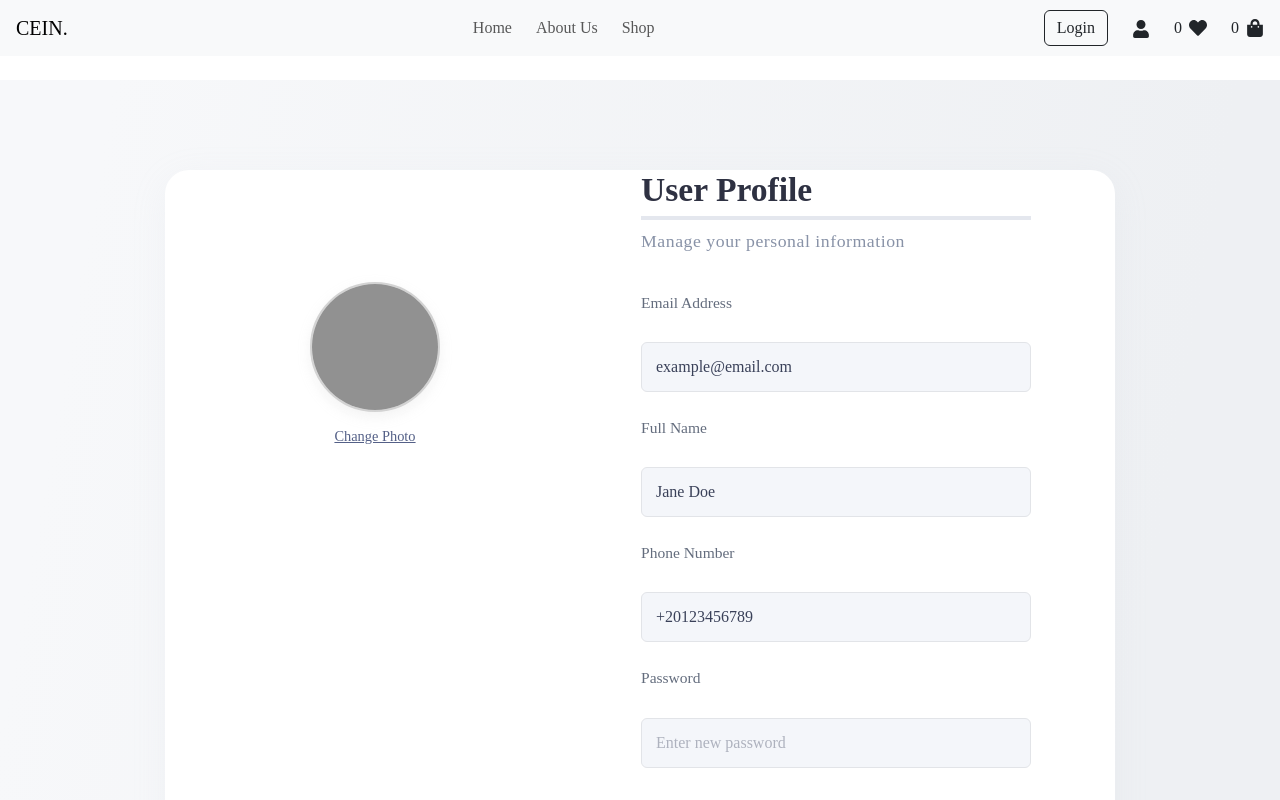
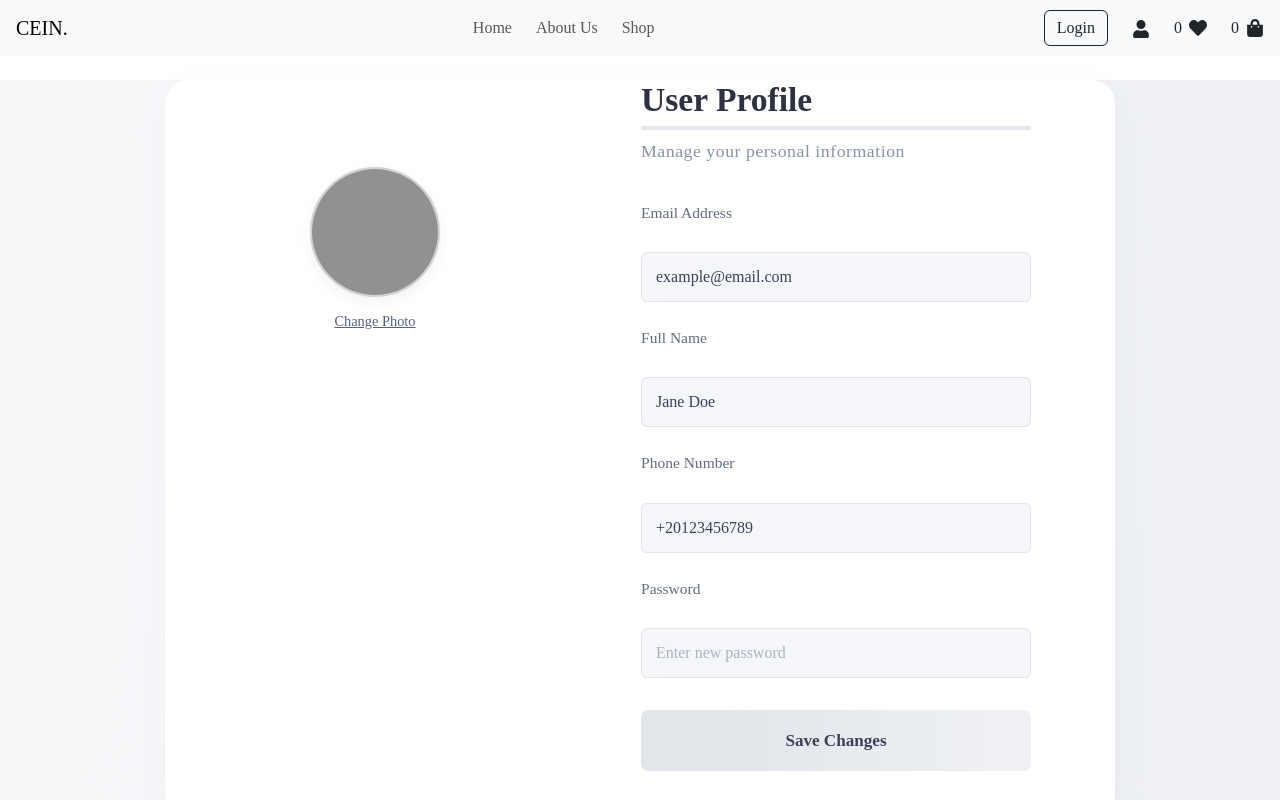
Before and after one commit to Abdelrhman745/Ecommerce-app-, a React (Vite) app: page /profile in a window 1280 px wide. Shown: the top 800 px of the page. Built offline with nearby package versions, Linux system fonts and the light colour scheme; grey boxes are pictures that could not be loaded.

Commit message:
Update UserProfile

```diff
--- a/src/components/UserProfileEdit/UserProfileEdit.tsx
+++ b/src/components/UserProfileEdit/UserProfileEdit.tsx
@@ -23,12 +23,12 @@ const ProfileSubtitle = styled.div`
 `;
 const Section = styled.section`
   width: 100vw;
-  min-height: 650px;
+  min-height: 85vh;
   background: linear-gradient(100deg, #f7f8fa 8%, #eef0f3 87%);
   display: flex;
   justify-content: center;
-  align-items: flex-start;
-  padding: 7vw 0 0 0;
+  align-items: center;
+  padding: 0;
 `;
 const EditGrid = styled.div`
   display: flex;
@@ -37,6 +37,7 @@ const EditGrid = styled.div`
   background: #fff;
   box-shadow: 0 8px 36px 0 rgba(188, 196, 210, 0.11);
   border-radius: 24px;
+  min-height: 340px;
   @media (max-width: 850px) {
     flex-direction: column;
     align-items: center;
@@ -49,7 +50,7 @@ const LeftImgBlock = styled.div`
   align-items: center;
   justify-content: center;
   min-width: 330px;
-  height: 390px;
+  height: 340px;
   border-radius: 0;
   padding: 20px;
   background: none;
@@ -88,6 +89,7 @@ const RightPanel = styled.div`
   display: flex;
   flex-direction: column;
   align-items: flex-start;
+  justify-content: center;
   @media (max-width: 850px) {
     padding: 36px 18px 32px 18px;
     width: 100%;
@@ -215,13 +217,11 @@ const UserProfileEdit: React.FC = () => {
             onChange={handleImageChange}
           />
         </LeftImgBlock>
-
         <RightPanel>
           <ProfileTitleWrap>
             <ProfileTitle>User Profile</ProfileTitle>
             <ProfileSubtitle>Manage your personal information</ProfileSubtitle>
           </ProfileTitleWrap>
-
           <Form onSubmit={handleSave}>
             {error && <ErrorMsg>{error}</ErrorMsg>}
 
@@ -269,7 +269,6 @@ const UserProfileEdit: React.FC = () => {
 
             <SaveBtn type="submit">Save Changes</SaveBtn>
           </Form>
-
           <DividerText>
             All changes are saved securely. Need help?{" "}
             <a
```
